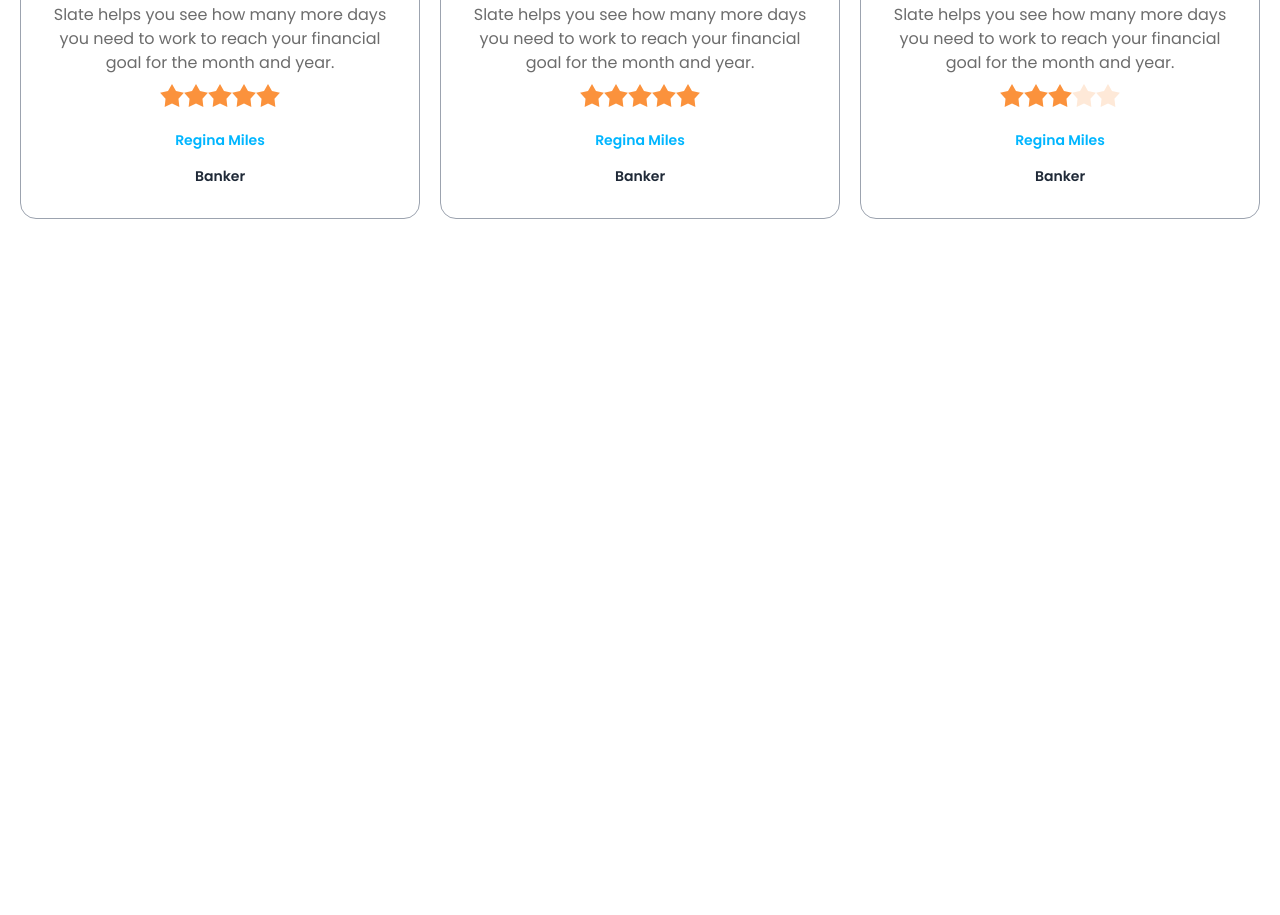
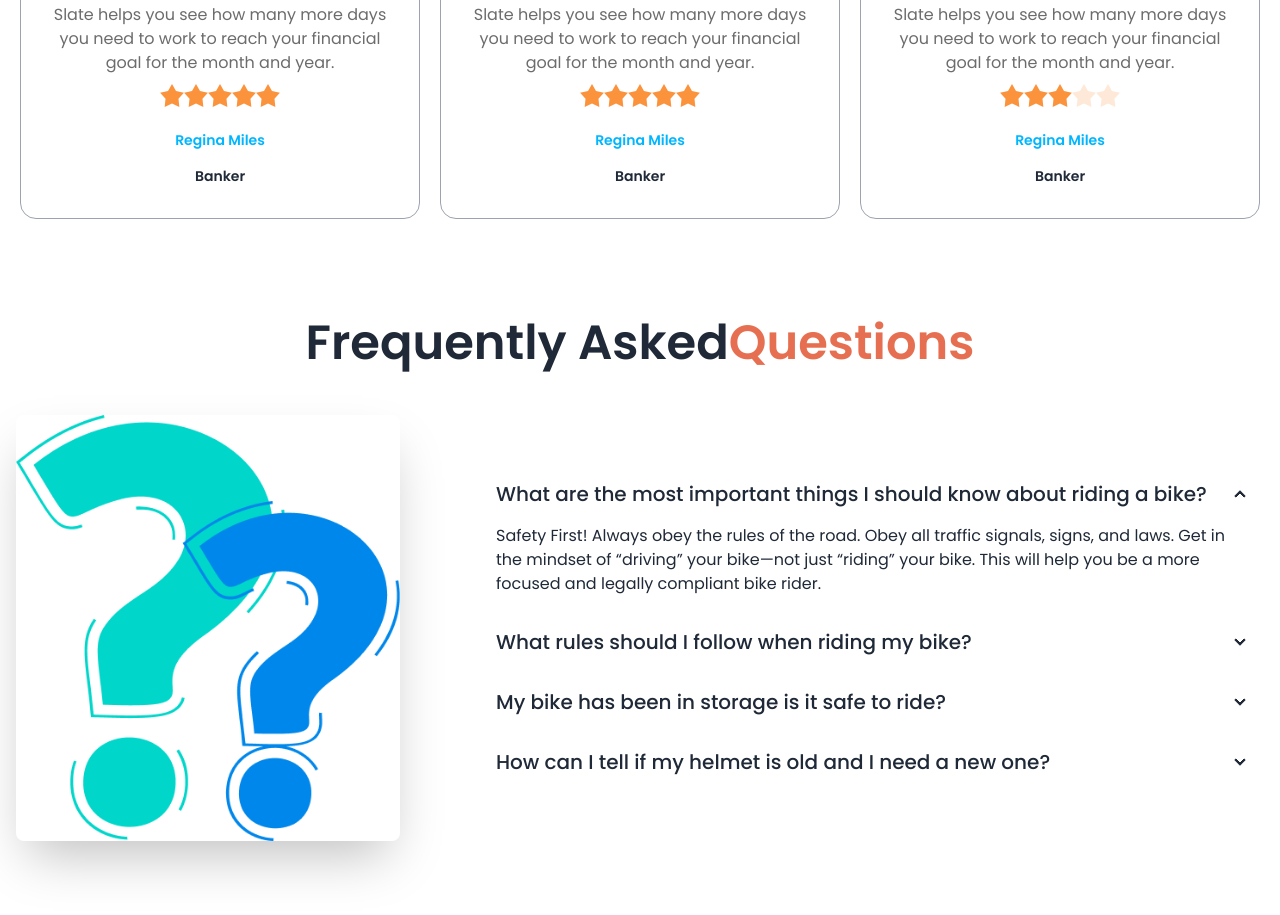
Before and after one commit to kibriarobin97/biker-zone-daisyui, a plain HTML site: page index.html in a window 1280 px wide. Shown: the part 1704-2619 px from the top of the page. Before the commit the page ends 2023 px from the top, so only its background shows below. Drawn offline with nearby package versions, Linux system fonts and the light colour scheme.

Commit message:
added faq section

```diff
--- a/index.html
+++ b/index.html
@@ -288,6 +288,55 @@
                   </div>
             </div>
         </section>
+
+        <!-- faq section -->
+        <section class="my-20">
+            <h3 class="text-4xl lg:text-5xl font-semibold text-center mb-8">Frequently Asked<span class="text-bike-primary">Questions</span></h3>
+            <div class="hero">
+                <div class="hero-content flex-col lg:gap-20 lg:flex-row">
+                  <img src="images/others/faq.png" class="w-3/4 lg:max-w-sm rounded-lg shadow-2xl" />
+                  <div>
+                    <div class="collapse collapse-arrow">
+                        <input type="radio" name="my-accordion-2" checked="checked" />
+                        <div class="collapse-title text-xl font-medium">
+                            What are the most important things I should
+                            know about riding a bike?
+                        </div>
+                        <div class="collapse-content">
+                          <p>Safety First! Always obey the rules of the road. Obey all traffic signals, signs, and laws. Get in the mindset of “driving” your bike—not just “riding” your bike. This will help you be a more focused and legally compliant bike rider.</p>
+                        </div>
+                      </div>
+                      <div class="collapse collapse-arrow">
+                        <input type="radio" name="my-accordion-2" />
+                        <div class="collapse-title text-xl font-medium">
+                            What rules should I follow when riding my bike?
+                        </div>
+                        <div class="collapse-content">
+                          <p>Safety First! Always obey the rules of the road. Obey all traffic signals, signs, and laws. Get in the mindset of “driving” your bike—not just “riding” your bike. This will help you be a more focused and legally compliant bike rider. </p>
+                        </div>
+                      </div>
+                      <div class="collapse collapse-arrow">
+                        <input type="radio" name="my-accordion-2" />
+                        <div class="collapse-title text-xl font-medium">
+                            My bike has been in storage is it safe to ride?
+                        </div>
+                        <div class="collapse-content">
+                          <p>Safety First! Always obey the rules of the road. Obey all traffic signals, signs, and laws. Get in the mindset of “driving” your bike—not just “riding” your bike. This will help you be a more focused and legally compliant bike rider. </p>
+                        </div>
+                      <div class="collapse collapse-arrow">
+                        <input type="radio" name="my-accordion-2" />
+                        <div class="collapse-title text-xl font-medium">
+                            How can I tell if my helmet is old and I need a
+                            new one?
+                        </div>
+                        <div class="collapse-content">
+                          <p>Safety First! Always obey the rules of the road. Obey all traffic signals, signs, and laws. Get in the mindset of “driving” your bike—not just “riding” your bike. This will help you be a more focused and legally compliant bike rider. </p>
+                        </div>
+                      </div>
+                  </div>
+                </div>
+              </div>
+        </section>
     </main>
     <footer>
 
```
